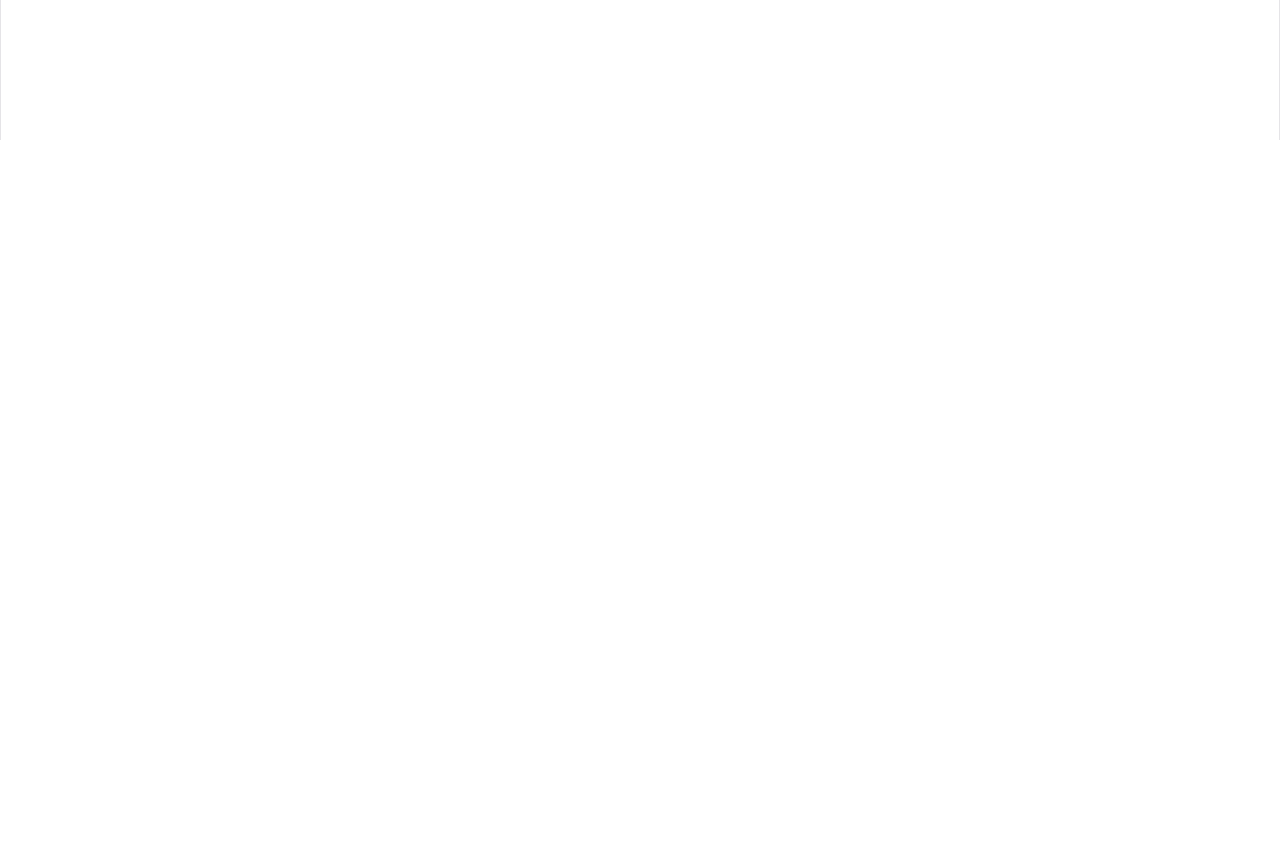
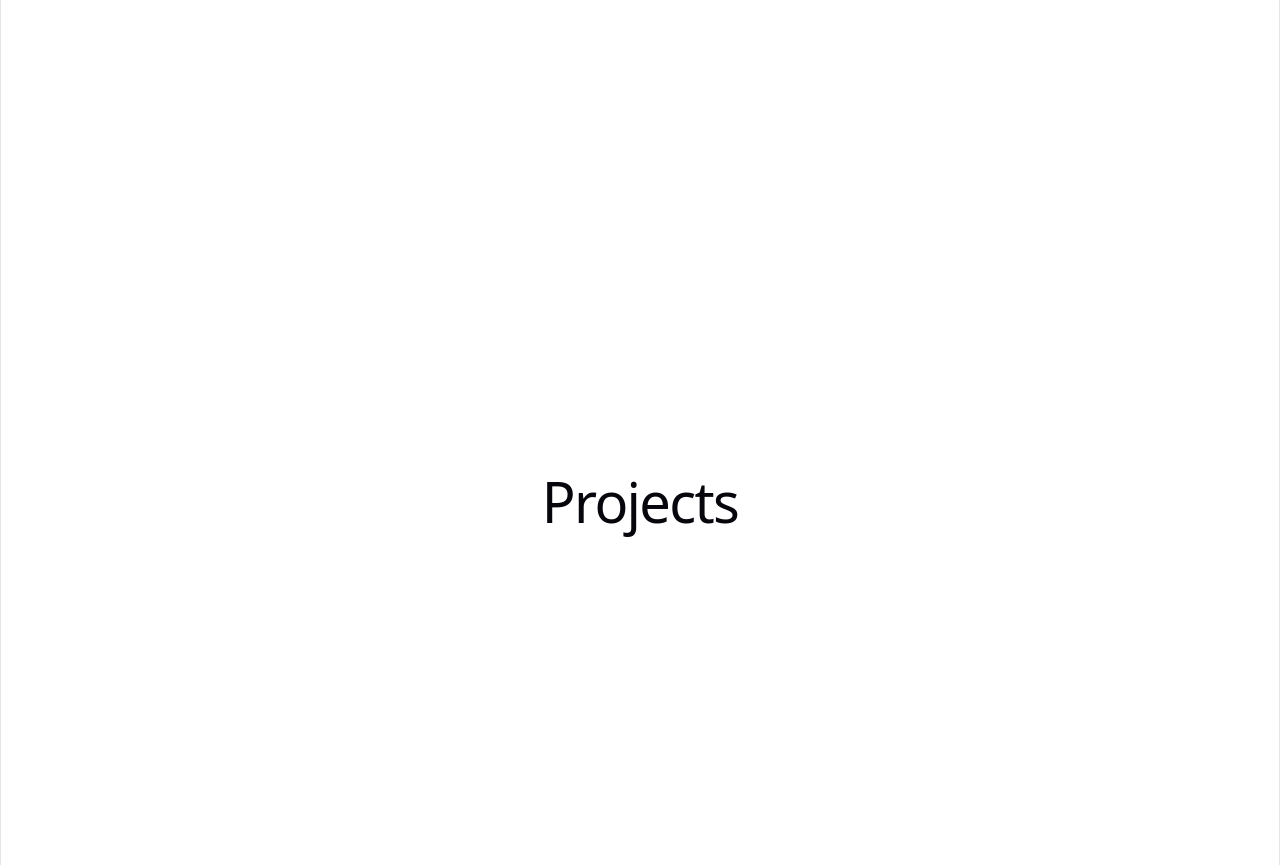
Before and after one commit to zzzeit/my-portfolio, a React (Vite) app: page / in a window 1280 px wide. Shown: the part 660-1525 px from the top of the page. Before the commit the page ends 800 px from the top, so only its background shows below. Built offline with nearby package versions, Linux system fonts and the light colour scheme.

Commit message:
Projects Component

```diff
--- a/src/App.jsx
+++ b/src/App.jsx
@@ -4,12 +4,14 @@
 import heroImg from './assets/hero.png'
 import './App.css'
 import Home from './components/Home'
+import Projects from './components/Projects'
 
 function App() {
 
 	return (
 		<>
 			<Home />
+			<Projects />
 		</>
 	)
 }
--- /dev/null
+++ b/src/components/Projects.jsx
@@ -0,0 +1,13 @@
+import Section from './Section'
+
+function Projects() {
+    return (
+        <Section id="projects">
+            <div>
+                <h1>Projects</h1>
+            </div>
+        </Section>
+    )
+}
+
+export default Projects
```
Also changed, not shown: src/components/Projects.css (added).
